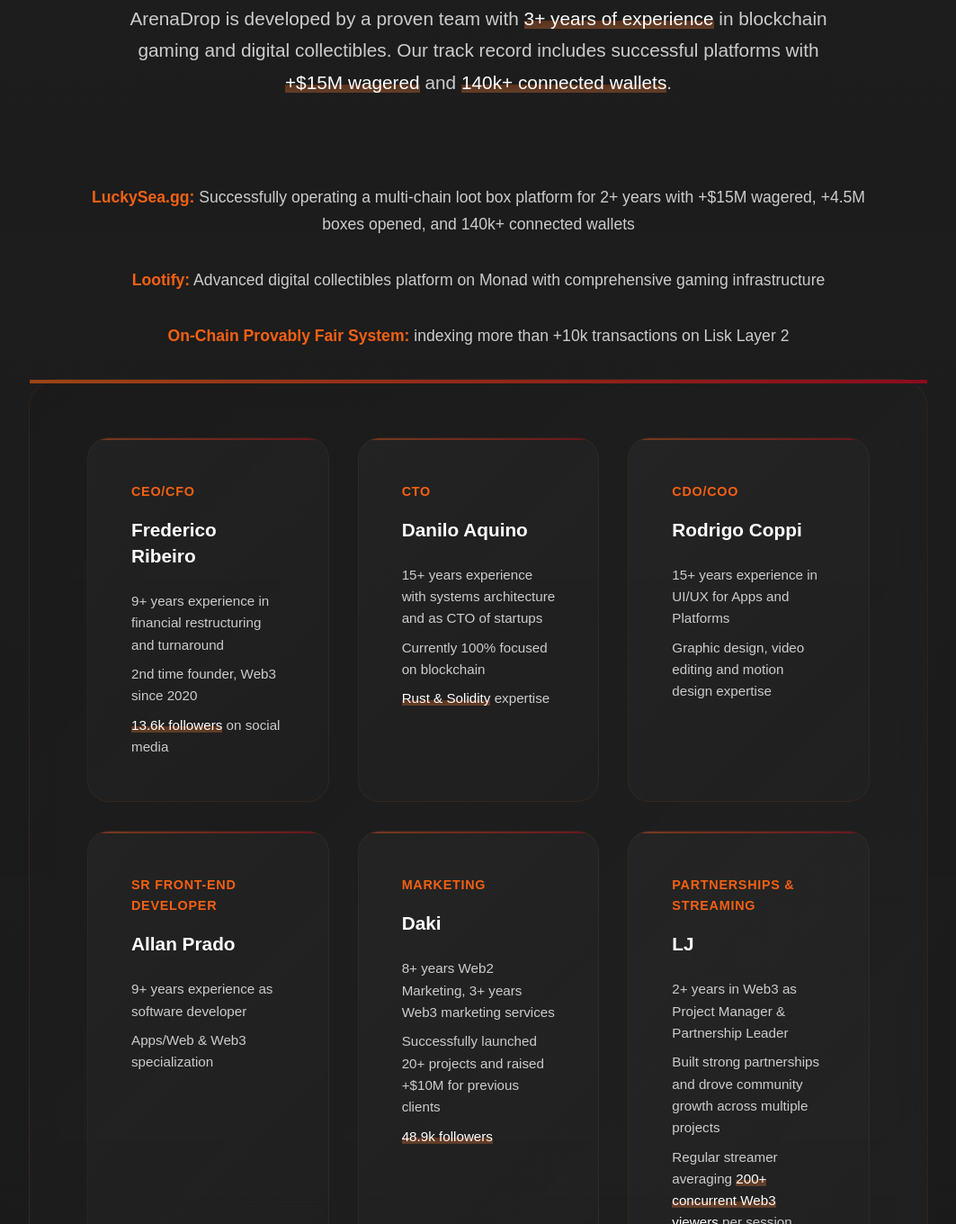
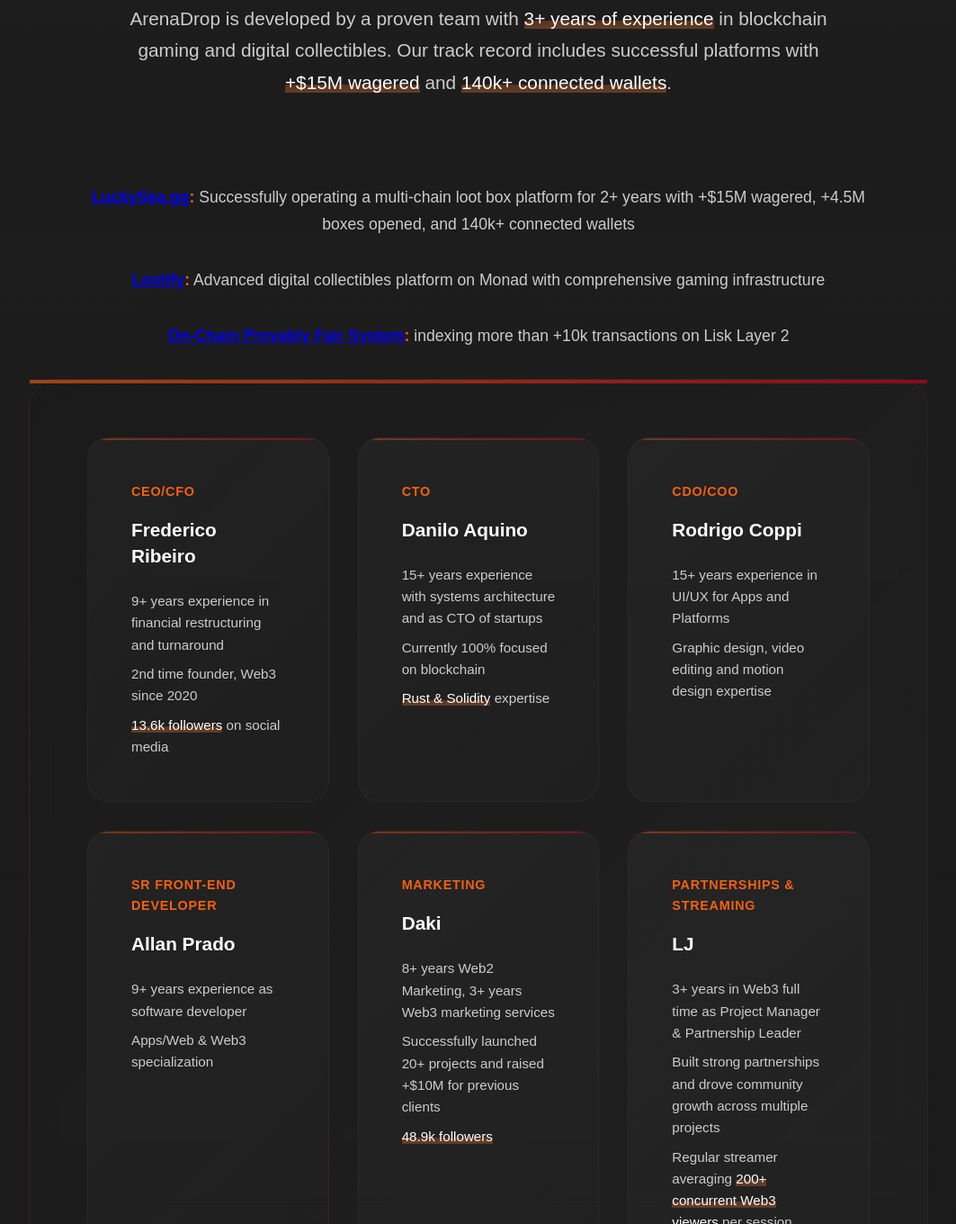
Before and after one commit to rodcoppi/arenadrop-onepage, a plain HTML site: page index.html in a window 1280 px wide. Shown: the part 8572-9932 px from the top of the page at 90% size, without its empty margins (108-1171 px from the left). Drawn offline with nearby package versions, Linux system fonts and the light colour scheme; a web font is replaced by a local one.

Commit message:
Update team experience years and add platform links with LJ member details

```diff
--- a/index.html
+++ b/index.html
@@ -246,11 +246,11 @@
                 <div class="team-intro" data-animate="fadeInUp" data-delay="0.2">
                     <p class="team-description">ArenaDrop is developed by a proven team with <mark>3+ years of experience</mark> in blockchain gaming and digital collectibles. Our track record includes successful platforms with <mark>+$15M wagered</mark> and <mark>140k+ connected wallets</mark>.</p>
 
-                    <p class="proven-success-text"><strong>LuckySea.gg:</strong> Successfully operating a multi-chain loot box platform for 2+ years with +$15M wagered, +4.5M boxes opened, and 140k+ connected wallets</p>
+                    <p class="proven-success-text"><strong><a href="https://luckysea.gg/" target="_blank" rel="noopener noreferrer">LuckySea.gg</a>:</strong> Successfully operating a multi-chain loot box platform for 2+ years with +$15M wagered, +4.5M boxes opened, and 140k+ connected wallets</p>
 
-                    <p class="proven-success-text"><strong>Lootify:</strong> Advanced digital collectibles platform on Monad with comprehensive gaming infrastructure</p>
+                    <p class="proven-success-text"><strong><a href="https://beta.lootify.xyz/" target="_blank" rel="noopener noreferrer">Lootify</a>:</strong> Advanced digital collectibles platform on Monad with comprehensive gaming infrastructure</p>
 
-                    <p class="proven-success-text"><strong>On-Chain Provably Fair System:</strong> indexing more than +10k transactions on Lisk Layer 2</p>
+                    <p class="proven-success-text"><strong><a href="https://luckysea.gg/provably-fair-system" target="_blank" rel="noopener noreferrer">On-Chain Provably Fair System</a>:</strong> indexing more than +10k transactions on Lisk Layer 2</p>
                 </div>
 
                 <div class="team-members" data-animate="fadeInUp" data-delay="0.4">
@@ -307,7 +307,7 @@
                             <div class="member-role">Partnerships & Streaming</div>
                             <h4>LJ</h4>
                             <div class="member-details">
-                                <p>2+ years in Web3 as Project Manager & Partnership Leader</p>
+                                <p>3+ years in Web3 full time as Project Manager & Partnership Leader</p>
                                 <p>Built strong partnerships and drove community growth across multiple projects</p>
                                 <p>Regular streamer averaging <mark>200+ concurrent Web3 viewers</mark> per session</p>
                             </div>
```
